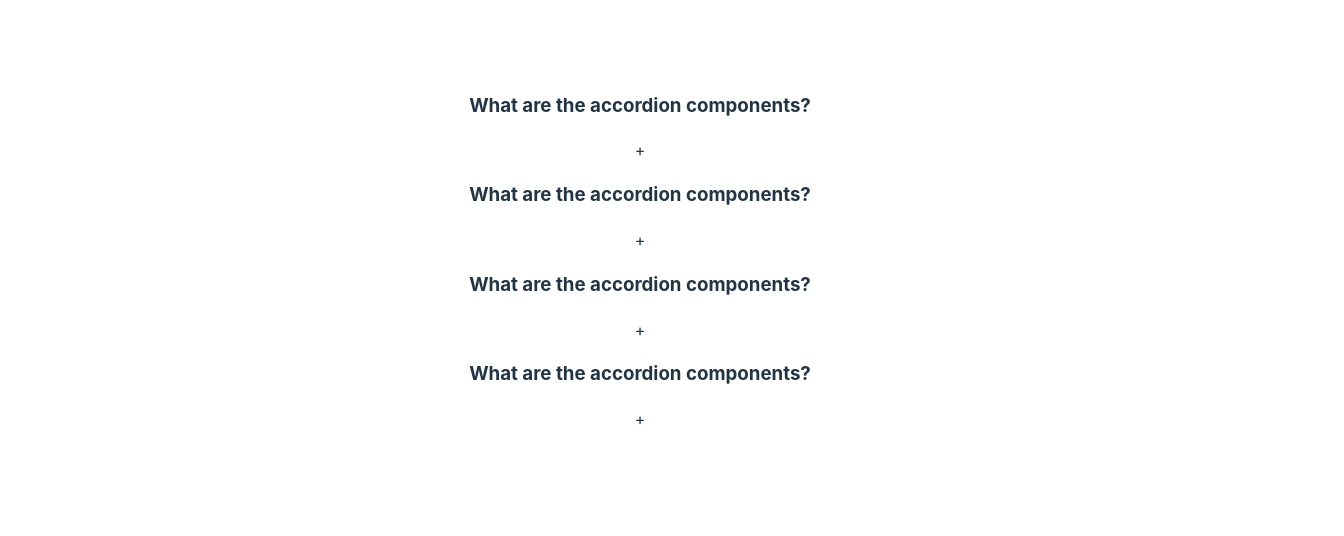
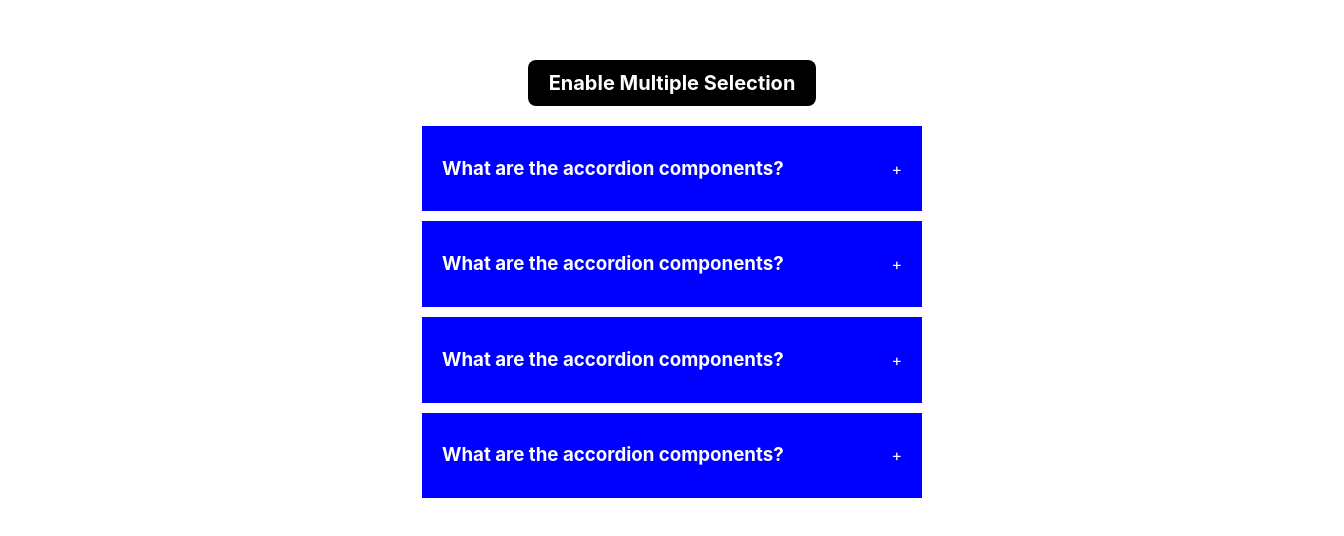
Before and after one commit to facundh23/react-practice, a React (Vite) app: page / in a window 1280 px wide. Shown: the part 148-684 px from the top of the page, 1344 px wide, since content can reach past the window. Built offline with nearby package versions, Linux system fonts and the light colour scheme.

Commit message:
first project checked

```diff
--- a/src/components/accordion/index.jsx
+++ b/src/components/accordion/index.jsx
@@ -1,29 +1,60 @@
-import React, { useState } from "react";
+import { useState } from "react";
 import { data } from "./data";
+import "./styles.css";
 
 const Accordian = () => {
   const [selected, setSelected] = useState(null);
+  const [enableMultiSelection, setEnableMultiSelection] = useState(false);
+  const [multiple, setMultiple] = useState([]);
 
   const handleSingleSelection = (currentId) => {
-    console.log(id);
     setSelected(currentId === selected ? null : currentId);
+  };
+
+  const handleMultipleSelection = (currentId) => {
+    let multipleCopy = [...multiple];
+    const findIndexOfCurrentId = multipleCopy.indexOf(currentId);
+
+    if (findIndexOfCurrentId === -1) {
+      multipleCopy.push(currentId);
+    } else {
+      multipleCopy.splice(findIndexOfCurrentId, 1);
+    }
+
+    setMultiple(multipleCopy);
+    console.log(findIndexOfCurrentId);
   };
   return (
     <div className="wrapper">
+      <button onClick={() => setEnableMultiSelection(!enableMultiSelection)}>
+        Enable Multiple Selection
+      </button>
       <div className="accordian">
         {data && data?.length > 0 ? (
           data.map((dataItem) => (
             <div className="item" key={dataItem.id}>
               <div
-                onClick={() => handleSingleSelection(dataItem.id)}
+                onClick={
+                  enableMultiSelection
+                    ? () => handleMultipleSelection(dataItem.id)
+                    : () => handleSingleSelection(dataItem.id)
+                }
                 className="title"
               >
                 <h3>{dataItem.question}</h3>
                 <span>+</span>
-                {selected === dataItem.id ? (
+              </div>
+              {enableMultiSelection
+                ? multiple.indexOf(dataItem.id) !== -1 && (
+                    <div className="content">{dataItem.answer}</div>
+                  )
+                : selected === dataItem.id && (
+                    <div className="content">{dataItem.answer}</div>
+                  )}
+              {/* {selected === dataItem.id ||
+                multiple.indexOf(dataItem.id) !== -1 ? (
                   <div className="content">{dataItem.answer}</div>
-                ) : null}
-              </div>
+                ) : null} */}
             </div>
           ))
         ) : (
--- a/src/components/accordion/styles.css
+++ b/src/components/accordion/styles.css
@@ -0,0 +1,40 @@
+.wrapper {
+  display: flex;
+  height: 100vh;
+  width: 100vw;
+  justify-content: center;
+  align-items: center;
+  flex-direction: column;
+  gap: 20px;
+}
+
+.wrapper button {
+  padding: 10px 20px;
+  background-color: black;
+  color: white;
+  font-weight: bold;
+  font-size: 20px;
+}
+.accordian {
+  width: 500px;
+}
+
+.item {
+  background: blue;
+  margin-bottom: 10px;
+  padding: 10px 20px;
+}
+
+.title {
+  color: white;
+  display: flex;
+  justify-content: space-between;
+  align-items: center;
+  cursor: pointer;
+  /* flex-direction: column;  */
+}
+
+.content {
+  color: white;
+  height: auto;
+}
```
